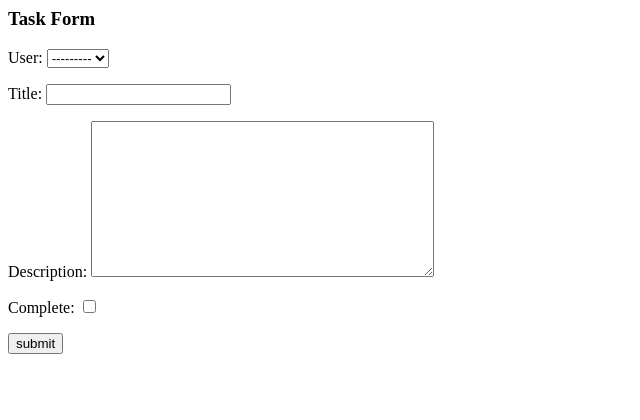
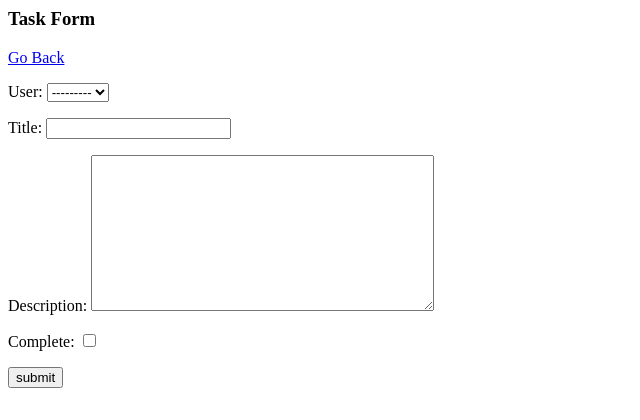
Before and after one commit to Musa17/todo_list, a Django app: page /task-create in a window 1280 px wide. Shown: the top 420 px of the page, without its empty margins (0-640 px from the left). Run offline with Django 4.2, Linux system fonts and the light colour scheme; data comes from the database, SQL or seed files in the repository.

Commit message:
Adding Back functionality (CreateView)

```diff
--- a/base/templates/base/task_form.html
+++ b/base/templates/base/task_form.html
@@ -1,4 +1,5 @@
 <h3>Task Form</h3>
+<a href = "{% url 'tasks' %}">Go Back</a>
 
 <form method="POST" action="">
     {% csrf_token %}
```
